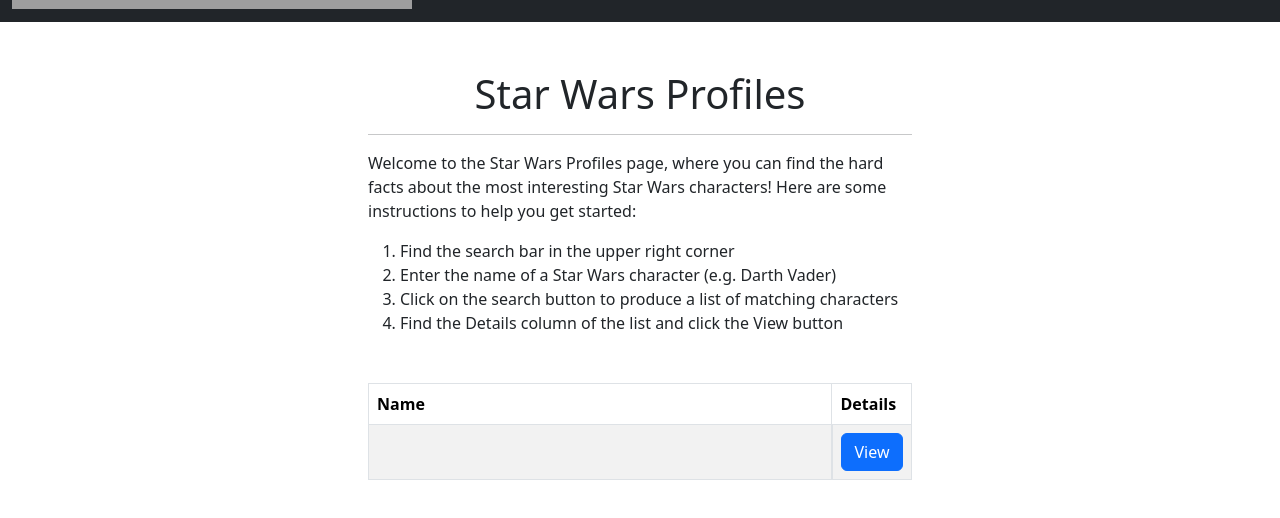
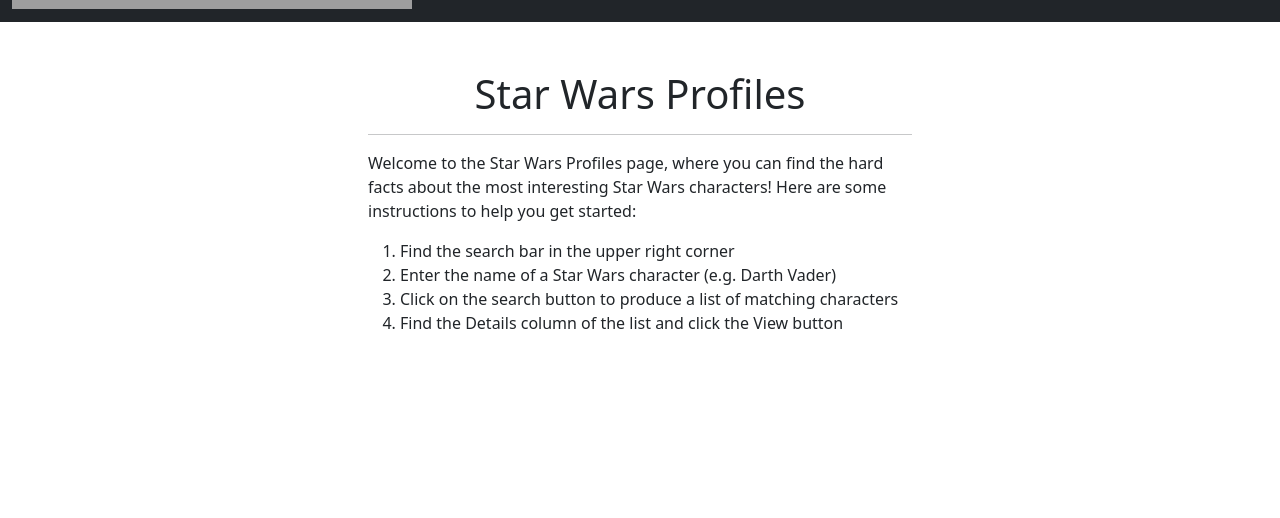
Before and after one commit to Cahlien/SW-Profiles, a Next.js app: page / in a window 1280 px wide. Shown: the part 304-822 px from the top of the page. After the commit the page ends 800 px from the top, so only its background shows below. Built offline with nearby package versions, Linux system fonts and the light colour scheme; grey boxes are pictures that could not be loaded.

Commit message:
update home page condition to hide results table

```diff
--- a/pages/index.js
+++ b/pages/index.js
@@ -30,8 +30,8 @@
                         <li>Click on the search button to produce a list of matching characters</li>
                         <li>Find the Details column of the list and click the View button</li>
                     </ol>
-                    { characters !== undefined && characters.length > 0 &&
-                        <CharacterList/>
+                    { characters[0]?.name !== undefined &&
+                        <CharacterList />
                     }
                 </main>
             </Layout>
```
